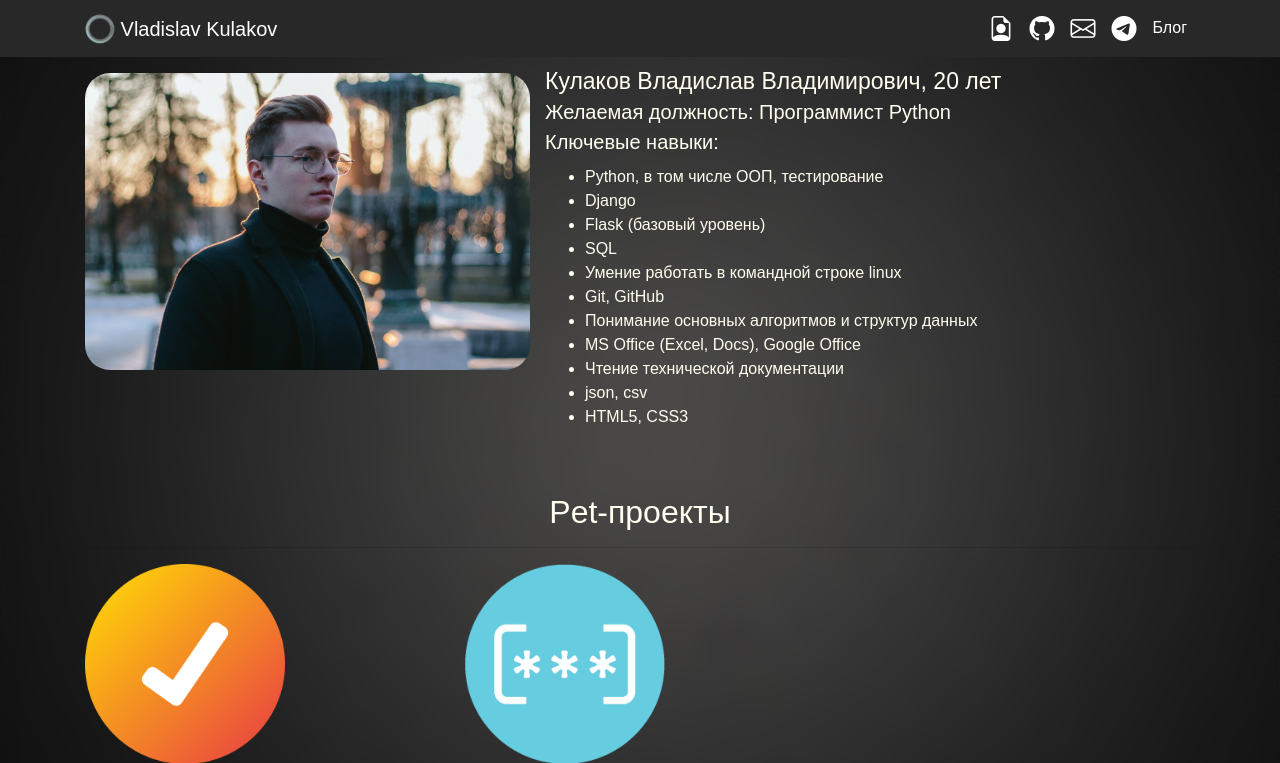
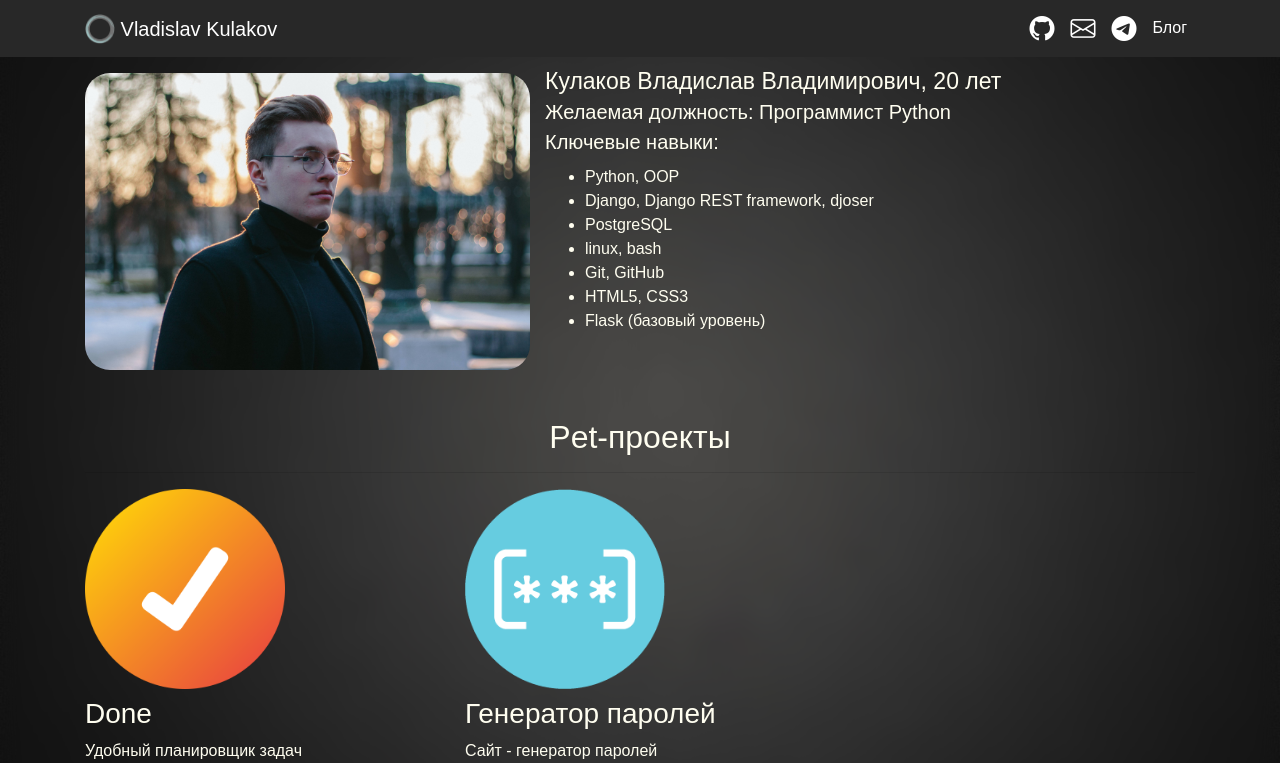
Before and after one commit to VladissKul/django-personal_portfolio, a Django app: page / in a window 1280 px wide. Shown: the top 763 px of the page. Run offline with Django 4.2, Linux system fonts and the light colour scheme; data comes from the database, SQL or seed files in the repository; some libraries are stand-ins or nearby versions.

Commit message:
resume_changes

```diff
--- a/portfolio/templates/portfolio/base.html
+++ b/portfolio/templates/portfolio/base.html
@@ -31,9 +31,9 @@
       </button>
       <div class="collapse navbar-collapse text-center" id="navbarNav">
         <ul class="navbar-nav ml-auto">
-          <li class="nav-item">
-            <a class="nav-link" href="{% static "portfolio/resume1.pdf" %}"><i class="bi-file-earmark-person" style="font-size:25px" title="Резюме"></i></a>
-          </li>
+<!--          <li class="nav-item">-->
+<!--            <a class="nav-link" href="{% static "portfolio/resume1.pdf" %}"><i class="bi-file-earmark-person" style="font-size:25px" title="Резюме"></i></a>-->
+<!--          </li>-->
           <li class="nav-item">
             <a class="nav-link" href="https://github.com/VladissKul" target="_blank"><i class="bi-github" style="font-size:25px" title="GitHub"></i></a>
           </li>
--- a/portfolio/templates/portfolio/home.html
+++ b/portfolio/templates/portfolio/home.html
@@ -11,18 +11,14 @@
         <p class="font-weight" style="font-size: 20px; line-height:70%">Желаемая должность: Программист Python</p>
         <p class="font-weight" style="font-size: 20px; line-height:70%">Ключевые навыки:</p>
            <ul>
-             <li>Python, в том числе ООП, тестирование</li>
-             <li>Django</li>
+             <li>Python, OOP</li>
+             <li>Django, Django REST framework, djoser</li>
+             <li>PostgreSQL</li>
+               <li>linux, bash</li>
+               <li>Git, GitHub</li>
+               <li>HTML5, CSS3</li>
                <li>Flask (базовый уровень)</li>
-             <li>SQL</li>
-             <li>Умение работать в командной строке linux</li>
-             <li>Git, GitHub</li>
-             <li>Понимание основных алгоритмов и структур данных</li>
-             <li>MS Office (Excel, Docs), Google Office</li>
-             <li>Чтение технической документации</li>
-             <li>json, csv</li>
-               <li>HTML5, CSS3</li>
-        </ul>
+           </ul>
     </div>
 </div>
 
```
